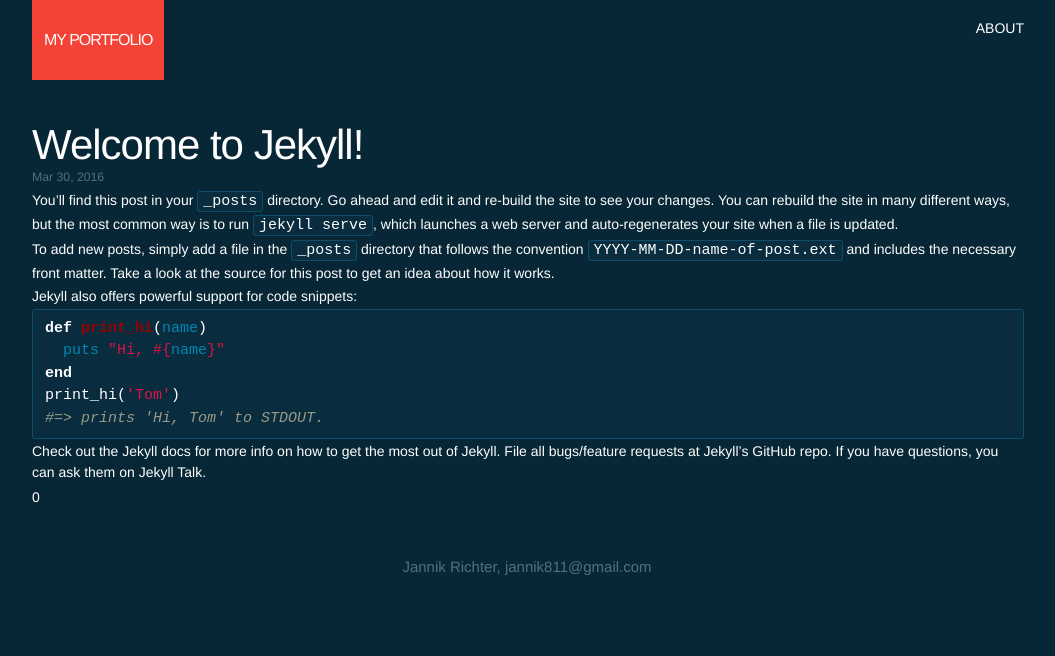
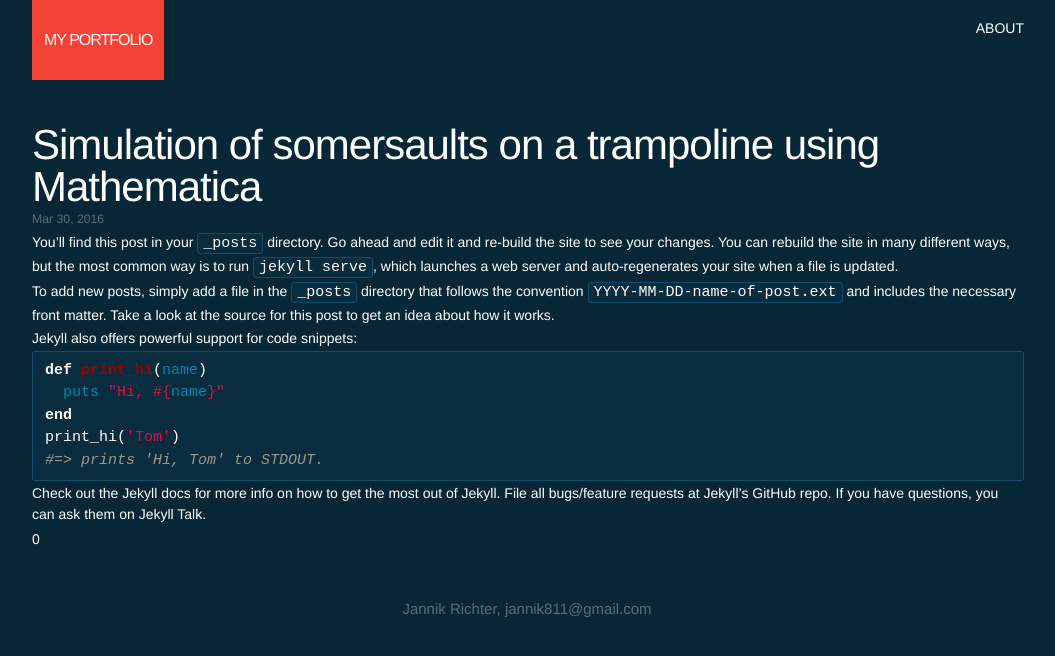
Before and after one commit to am2512/am2512.github.io, a Jekyll site: the page built from _posts/2016-03-30-welcome-to-jekyll.markdown, in a window 1280 px wide. Shown: the top 656 px of the page, without its empty margins (112-1167 px from the left). Built offline with Jekyll 4.4.1, drawn with Linux system fonts in a browser that asks for light colours.

Commit message:
Adding information about Mathematica project

```diff
--- a/_posts/2016-03-30-welcome-to-jekyll.markdown
+++ b/_posts/2016-03-30-welcome-to-jekyll.markdown
@@ -1,8 +1,8 @@
 ---
 layout: post
-title:  "Welcome to Jekyll!"
-color:  teal
-width:   6
+title:  "Simulation of somersaults on a trampoline using Mathematica"
+color:  red
+width:   4
 height:  1
 date:   2016-03-30 11:31:49 +0200
 categories: jekyll update
```
